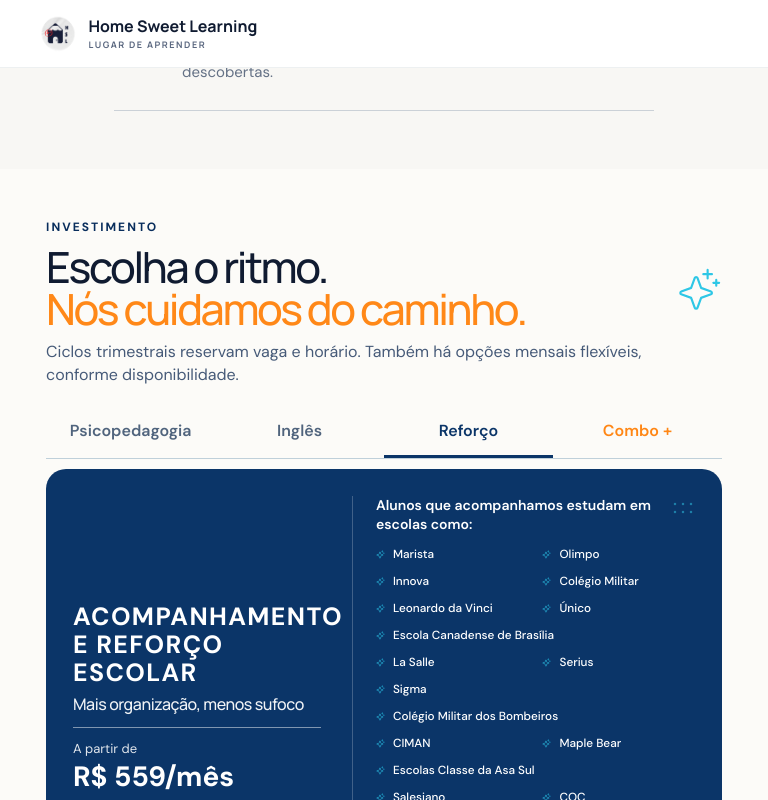
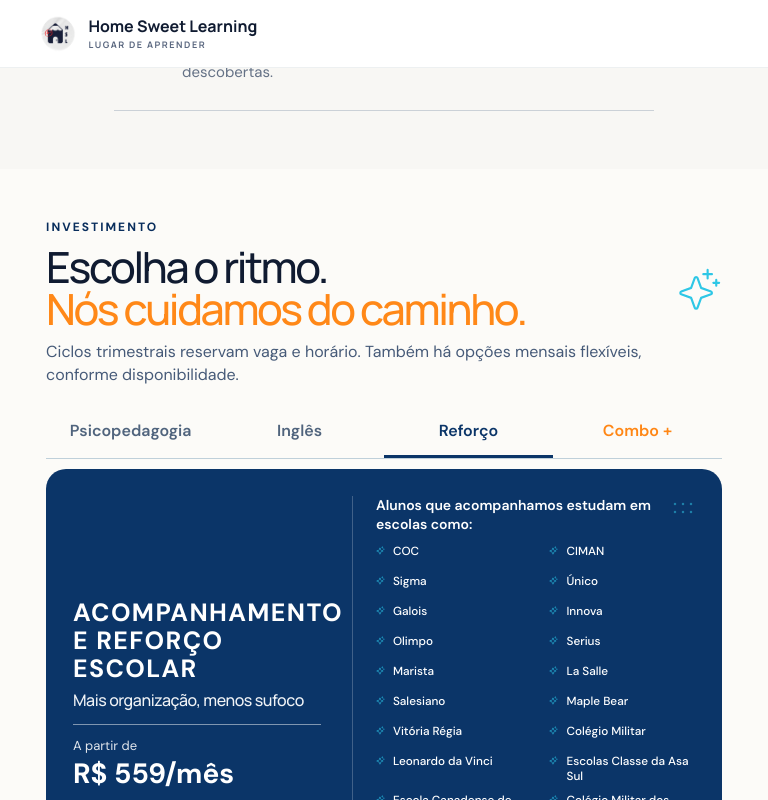
Before and after one commit to gabriellapdiniz/hslsitefisico, a Next.js app: page / in a window 768 px wide. Both pictures are taken after a click on the tab "ACOMPANHAMENTO E REFORÇO ESCOLAR". Shown: the part 3697-4497 px from the top of the page. Built offline with nearby package versions, Linux system fonts and the light colour scheme.

Commit message:
Balance school list grid

```diff
--- a/app/logo.css
+++ b/app/logo.css
@@ -1381,35 +1381,20 @@ body {
 
 .school-columns {
   display: grid;
-  grid-template-columns: repeat(3, minmax(0, 1fr));
+  grid-template-columns: repeat(2, minmax(0, 1fr));
+  gap: 9px 32px;
   align-items: start;
 }
 
 .school-column {
-  display: grid;
-  gap: 6px;
-  align-content: start;
-  min-width: 0;
-  padding: 0 13px;
-}
-
-.school-column:first-child {
-  padding-left: 0;
-}
-
-.school-column:last-child {
-  padding-right: 0;
-}
-
-.school-column + .school-column {
-  border-left: 1px solid rgba(46,199,230,.22);
+  display: contents;
 }
 
 .school-item {
   display: grid;
   grid-template-columns: 12px minmax(0, 1fr) auto;
   min-height: 21px;
-  align-items: center;
+  align-items: start;
   gap: 5px;
   color: #fff;
   font-size: 11.75px;
@@ -1417,11 +1402,18 @@ body {
   line-height: 1.25;
 }
 
+.school-item.is-last {
+  grid-column: 1 / -1;
+  margin-top: 3px;
+  justify-self: start;
+}
+
 .school-item > svg:first-child {
   width: 9px;
   height: 9px;
   color: #2ec7e6;
   stroke-width: 2;
+  margin-top: 2px;
 }
 
 .school-item .school-wave {
--- a/app/mobile.css
+++ b/app/mobile.css
@@ -566,6 +566,11 @@ img.brandmark {
     height: auto;
     padding: clamp(48px, 6vw, 68px) clamp(32px, 6vw, 76px) clamp(48px, 6vw, 68px);
   }
+
+  .plans .plan-schools .school-item.is-last {
+    grid-column: auto;
+    margin-top: 4px;
+  }
   .hero-copy { display: contents; }
   .hero h1 { grid-column: 1; grid-row: 1; align-self: end; margin: 0; font-size: clamp(42px, 5vw, 62px); }
   .hero-copy .actions { grid-column: 1; grid-row: 2; align-self: start; margin: 28px 0 0; }
@@ -627,10 +632,10 @@ img.brandmark {
   .plan-tab-panel .plan-benefits { padding-left: clamp(24px, 4vw, 52px); }
   .plan-tab-panel .plan-benefits strong { font-size: clamp(14px, 1.6vw, 17px); }
   .plan-schools { padding-left: clamp(22px, 3vw, 38px); }
-  .school-columns { grid-template-columns: repeat(2,minmax(0,1fr)); gap: 6px 14px; }
+  .school-columns { grid-template-columns: repeat(2,minmax(0,1fr)); gap: 9px clamp(28px,3vw,36px); }
   .school-column { display: contents; }
   .school-column + .school-column { border-left: 0; }
-  .school-item.is-long { grid-column: 1 / -1; }
+  .plans .plan-schools .school-item.is-last { grid-column: 1 / -1; margin-top: 3px; }
   .plans .combo-price-note-inline { grid-template-columns: 1fr; margin-top: 10px; padding: 28px 32px; }
   .plans .combo-price-note-inline .combo-summary { padding-right: 0; }
   .plans .combo-price-note-inline .combo-levels { margin-top: 22px; padding: 16px 0 0; border-top: 1px solid #d7dfe6; border-left: 0; }
--- a/app/page.tsx
+++ b/app/page.tsx
@@ -27,7 +27,7 @@ const assetBase = process.env.NEXT_PUBLIC_BASE_PATH ?? "";
 const plans = [
   {category:"PSICOPEDAGOGIA",title:"Compreender para desenvolver",price:"R$ 210/sessão",benefits:[[LuBrainCircuit,"Compreensão das dificuldades de aprendizagem"],[LuRoute,"Estratégias personalizadas para aprender melhor"],[LuSprout,"Autonomia e confiança para aprender"]] as const},
   {category:"INGLÊS",title:"Confiança para se comunicar",price:"R$ 499/mês",priceNote:"Valores para planos trimestrais",benefits:[[LuClipboardList,"Plano personalizado"],[LuBookOpen,"Material próprio"],[LuChartNoAxesCombined,"Acompanhamento da evolução"]] as const},
-  {category:"ACOMPANHAMENTO E REFORÇO ESCOLAR",title:"Mais organização, menos sufoco",price:"R$ 559/mês",schoolColumns:[["Marista","Olimpo","Innova","Colégio Militar","Leonardo da Vinci","Único","Escola Canadense de Brasília"],["La Salle","Serius","Sigma","Colégio Militar dos Bombeiros","CIMAN","Maple Bear","Escolas Classe da Asa Sul"],["Salesiano","COC","Galois","Vitória Régia","Entre outras"]] as const},
+  {category:"ACOMPANHAMENTO E REFORÇO ESCOLAR",title:"Mais organização, menos sufoco",price:"R$ 559/mês",schoolColumns:[["COC","CIMAN","Sigma","Único","Galois","Innova","Olimpo","Serius","Marista","La Salle","Salesiano","Maple Bear","Vitória Régia","Colégio Militar","Leonardo da Vinci","Escolas Classe da Asa Sul","Escola Canadense de Brasília","Colégio Militar dos Bombeiros","Entre outras"]] as const},
   {category:"COMBO +",title:"",price:""},
 ];
 
@@ -100,7 +100,7 @@ export default function Home(){
       </div>:(()=>{const plan=plans[activePlan];const benefits="benefits" in plan?plan.benefits:undefined;const schoolColumns="schoolColumns" in plan?plan.schoolColumns:undefined;return <article id="plan-tab-panel" className={`plan-tab-panel ${benefits?"has-benefits":""} ${schoolColumns?"has-schools":""}`} role="tabpanel" aria-labelledby={`plan-tab-${activePlan}`} key={plan.category}>
         <div className="plan-main"><span className="price-category">{plan.category}</span><h3>{plan.title}</h3><div className="plan-price"><span>A partir de</span><strong>{plan.price}</strong></div>{"priceNote" in plan&&plan.priceNote?<p className="plan-price-note">{plan.priceNote}</p>:null}</div>
         {benefits?<div className="plan-benefits" aria-label="Benefícios do plano">{benefits.map(([Icon,label])=><div key={label}><span className="plan-benefit-icon"><Icon aria-hidden="true"/></span><strong>{label}</strong></div>)}</div>:null}
-        {schoolColumns?<div className="plan-schools" aria-label="Referências escolares dos alunos atendidos"><h4>Alunos que acompanhamos estudam em escolas como:</h4><div className="school-columns" role="list">{schoolColumns.map((column,columnIndex)=><div className="school-column" key={columnIndex}>{column.map(school=><div className={`school-item ${school.length>22?"is-long":""}`} role="listitem" key={school}><PiSparkleLight aria-hidden="true"/><span>{school}</span>{school==="Entre outras"?<PiWaveSineLight className="school-wave" aria-hidden="true"/>:null}</div>)}</div>)}</div><p>Instituições citadas como referência escolar dos alunos atendidos, sem vínculo institucional com a HSL.</p></div>:null}
+        {schoolColumns?<div className="plan-schools" aria-label="Referências escolares dos alunos atendidos"><h4>Alunos que acompanhamos estudam em escolas como:</h4><div className="school-columns" role="list">{schoolColumns.map((column,columnIndex)=><div className="school-column" key={columnIndex}>{column.map(school=><div className={`school-item ${school==="Entre outras"?"is-last":""}`} role="listitem" key={school}><PiSparkleLight aria-hidden="true"/><span>{school}</span>{school==="Entre outras"?<PiWaveSineLight className="school-wave" aria-hidden="true"/>:null}</div>)}</div>)}</div><p>Instituições citadas como referência escolar dos alunos atendidos, sem vínculo institucional com a HSL.</p></div>:null}
       </article>})()}
       <a className="button orange plans-general-cta" href="https://wa.me/5561999783314?text=Ol%C3%A1!%20Gostaria%20de%20saber%20mais%20sobre%20os%20programas%20da%20HSL%20%C3%81guas%20Claras." target="_blank" rel="noreferrer">{activePlan===3?"Quero conversar sobre o combo ↗":"Quero conversar sobre os programas ↗"}</a>
       <div className="combo-price-note combo-price-note-standalone" role="note" aria-label="Informações sobre Combos HSL">
```
